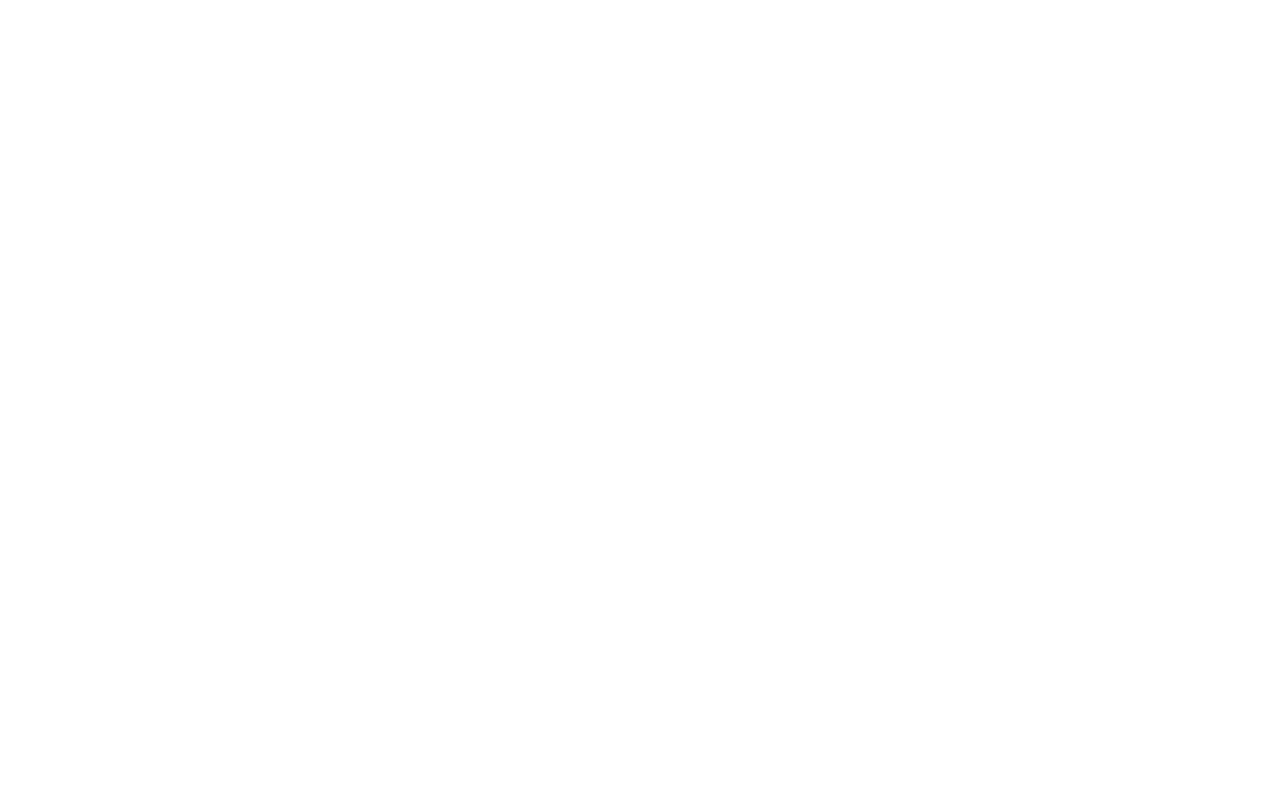
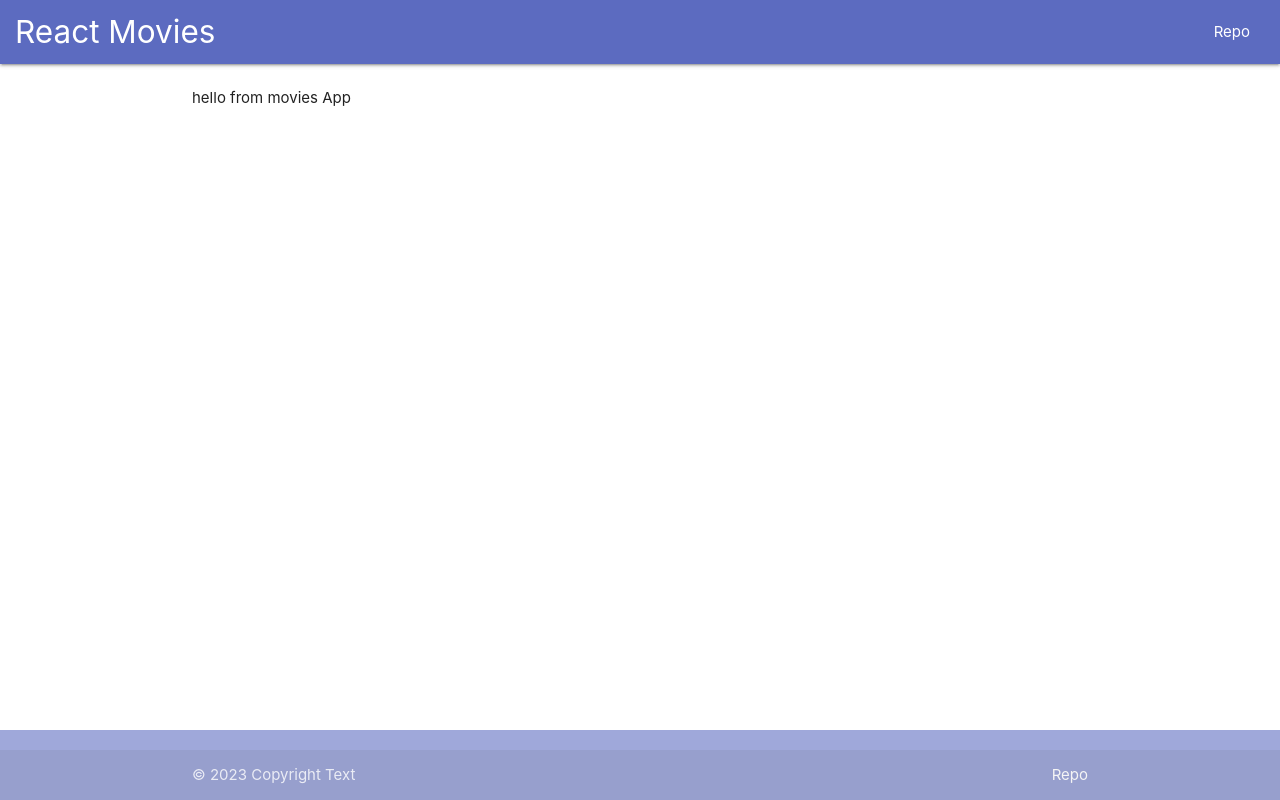
Before and after one commit to irya-lis/movies-project, a React (Create React App) app: page / in a window 1280 px wide. Built offline with nearby package versions, Linux system fonts and the light colour scheme.

Commit message:
add Header, Footer

```diff
--- a/src/App.js
+++ b/src/App.js
@@ -1,10 +1,15 @@
 import React from "react";
+import Header from "./layout/Header";
+import Footer from "./layout/Footer";
+import Main from "./layout/Main";
 
 function App() {
   return (
-    <div className="App">
-
-    </div>
+    <>
+    <Header/>
+    <Main/>
+    <Footer/>
+    </>
   );
 }
 
--- a/src/index.css
+++ b/src/index.css
@@ -7,7 +7,11 @@
   -moz-osx-font-smoothing: grayscale;
 }
 
-code {
-  font-family: source-code-pro, Menlo, Monaco, Consolas, 'Courier New',
-    monospace;
+nav {
+  padding: 0 1rem;
 }
+
+.content{
+  min-height: calc(100vh - 70px - 64px);
+  padding: 1.5rem 0;
+}
--- /dev/null
+++ b/src/layout/Footer.jsx
@@ -0,0 +1,16 @@
+import React from "react";
+
+const Footer = () => {
+    return (
+        <footer className="page-footer  indigo lighten-3">
+            <div className="footer-copyright">
+                <div className="container">
+                    © {new Date().getFullYear()} Copyright Text
+                    <a className="grey-text text-lighten-4 right" href="#!">Repo</a>
+                </div>
+            </div>
+        </footer>
+    )
+}
+
+export default Footer;
--- a/src/layout/Header.jsx
+++ b/src/layout/Header.jsx
@@ -0,0 +1,17 @@
+import React from "react";
+
+const Header = () => {
+    return(
+        <nav className="indigo lighten-1">
+            <div className="nav-wrapper">
+                <a href="#" className="brand-logo">React Movies</a>
+                <ul id="nav-mobile" className="right hide-on-med-and-down">
+                    <li><a href="!#">Repo</a></li>
+
+                </ul>
+            </div>
+        </nav>
+    )
+}
+
+export default Header;
--- /dev/null
+++ b/src/layout/Main.jsx
@@ -0,0 +1,11 @@
+import React from "react";
+
+const Main = () => {
+    return (
+        <main className="container content">
+            hello from movies App
+        </main>
+    )
+}
+
+export default Main;
```
